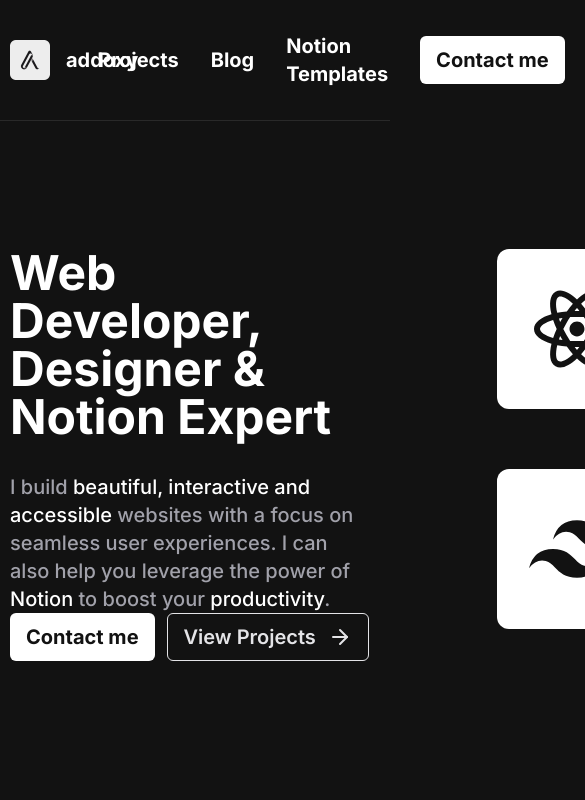
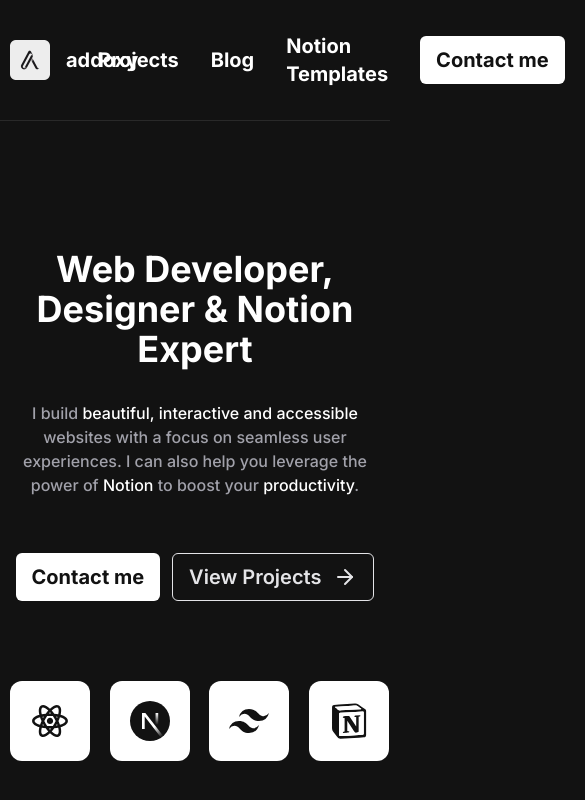
Before and after one commit to addoxy/axii.sh, a Next.js app: page / in a window 390 px wide. Shown: the top 800 px of the page, 585 px wide, since content can reach past the window. Built offline with nearby package versions, Linux system fonts and the light colour scheme; what tailwindcss-debug-screens would draw is missing.

Commit message:
feat:  make the hero section responsive

```diff
--- a/src/app/page.tsx
+++ b/src/app/page.tsx
@@ -8,13 +8,13 @@
   return (
     <main>
       <section className="mt-32">
-        <MaxWidthWrapper className="flex justify-between gap-32">
+        <MaxWidthWrapper className="flex flex-col justify-between lg:flex-row lg:gap-28 xl:gap-32">
           <div className="flex flex-col justify-between">
             <div className="flex flex-col">
-              <h1 className="mb-8 text-5xl font-bold text-primary">
+              <h1 className="mb-8 text-center text-4xl font-bold text-primary sm:text-5xl lg:text-left lg:text-4xl xl:text-5xl">
                 Web Developer, Designer & Notion Expert
               </h1>
-              <p className="text-xl font-medium text-foreground">
+              <p className="text-center text-base font-medium text-foreground sm:text-xl lg:text-left lg:text-lg xl:text-xl">
                 I build{" "}
                 <span className="text-primary">
                   beautiful, interactive and accessible
@@ -25,7 +25,7 @@
                 <span className="text-primary">productivity</span>.
               </p>
             </div>
-            <div className="flex gap-3">
+            <div className="mx-auto mt-14 flex gap-3 lg:mx-0 lg:mt-0">
               <Button
                 asChild
                 className="h-12 w-fit rounded-md bg-primary px-4 text-xl font-bold text-background"
@@ -44,7 +44,7 @@
               </Button>
             </div>
           </div>
-          <div className="grid shrink-0 grid-cols-2 gap-7">
+          <div className="mx-auto mt-20 grid shrink-0 grid-cols-4 gap-7 lg:mx-0 lg:mt-0 lg:grid-cols-2">
             <HeroLogo icon="react" />
             <HeroLogo icon="next" />
             <HeroLogo icon="tailwind" />
--- a/src/components/HeroLogo.tsx
+++ b/src/components/HeroLogo.tsx
@@ -8,18 +8,18 @@
   const { icon } = props;
 
   return (
-    <div className="flex size-40 items-center justify-center rounded-xl bg-primary">
+    <div className="flex size-20 items-center justify-center rounded-xl bg-primary sm:size-24 lg:size-32 xl:size-40">
       {icon === "react" ? (
-        <ReactLogo className="size-24 text-background" />
+        <ReactLogo className="size-10 text-background sm:size-16 xl:size-24" />
       ) : null}
       {icon === "next" ? (
-        <NextLogo className="size-24 text-background" />
+        <NextLogo className="size-10 text-background sm:size-16 xl:size-24" />
       ) : null}
       {icon === "tailwind" ? (
-        <TailwindLogo className="size-24 text-background" />
+        <TailwindLogo className="size-10 text-background sm:size-16 xl:size-24" />
       ) : null}
       {icon === "notion" ? (
-        <NotionLogo className="size-24 text-background" />
+        <NotionLogo className="size-10 text-background sm:size-16 xl:size-24" />
       ) : null}
     </div>
   );
--- a/src/components/MaxWidthWrapper.tsx
+++ b/src/components/MaxWidthWrapper.tsx
@@ -11,7 +11,7 @@
   return (
     <div
       className={cn(
-        "mx-auto h-full w-full max-w-screen-xl px-2.5 md:px-20",
+        "mx-auto h-full w-full max-w-screen-xl px-2.5 sm:px-10 md:px-20",
         className,
       )}
     >
```
